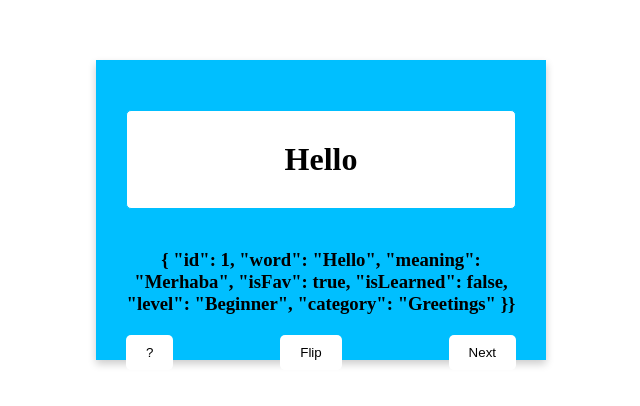
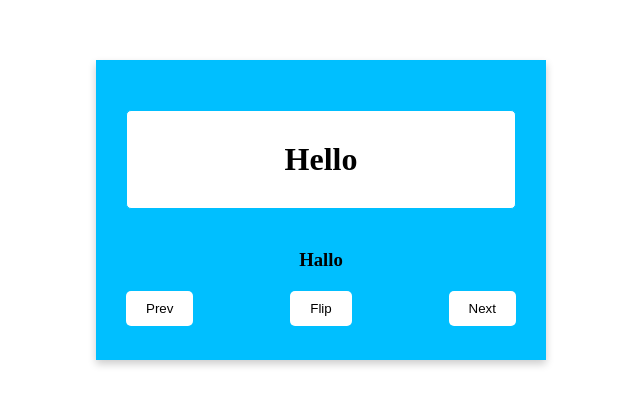
Before and after one commit to MrGultekin/language-app, a Vue app: page / in a window 1280 px wide. Shown: the part 196-602 px from the top of the page, without its empty margins (319-959 px from the left). Built offline with nearby package versions, Linux system fonts and the light colour scheme.

Commit message:
finalized

```diff
--- a/src/App.vue
+++ b/src/App.vue
@@ -15,8 +15,11 @@
       <FrontCard
         :vocab-prop="vocabStore.vocabs"
         :vocab-id="vocabStore.vocabs.map((vocab) => vocab)"
+        :all="vocabStore"
+        @next="next()"
+        @prev="prev()"
       />
-      <BackCard />
+      <BackCard :vocab-prop="vocabStore.vocabs" :all="vocabStore" />
     </div>
   </div>
 
@@ -66,9 +69,30 @@ export default {
   },
   setup() {
     const vocabStore = useVocabStore();
-    const filter = ref("all");
+    const filter = ref("");
 
-    return { vocabStore, filter };
+    // const next = () => {
+    //   console.log("next");
+    //   vocabStore.i++;
+    // };
+    const next = () => {
+      console.log("next");
+      if (vocabStore.i < vocabStore.vocabs.length - 1) {
+        vocabStore.i++;
+      } else {
+        vocabStore.i = 0;
+      }
+    };
+    const prev = () => {
+      console.log("prev");
+      if (vocabStore.i > 0) {
+        vocabStore.i--;
+      } else {
+        vocabStore.i = vocabStore.vocabs.length - 1;
+      }
+    };
+
+    return { vocabStore, filter, next, prev };
   },
 };
 </script>
--- a/src/components/BackCard.vue
+++ b/src/components/BackCard.vue
@@ -1,12 +1,10 @@
 <template>
   <div class="back-card">
-    <h2>Merhaba</h2>
-
+    <h2>{{ vocabProp[all.i].meaning }}</h2>
     <div class="button-group">
-      <button class="button flip" @click="flipCard">&#10007;</button>
+      <button class="button flip" @click="true">&#10007;</button>
       <button class="button flip" @click="flipCard">Flip</button>
-
-      <button class="button next" @click="nextCard">&checkmark;</button>
+      <button class="button next" @click="false">&checkmark;</button>
     </div>
   </div>
 </template>
@@ -14,6 +12,7 @@
 <script>
 export default {
   name: "BackCard",
+  props: ["vocabProp", "all"],
   methods: {
     flipCard() {
       const flipElement = document.getElementById("flip-element");
@@ -21,7 +20,6 @@ export default {
     },
   },
 };
-
 </script>
 
 <style scoped></style>
--- a/src/components/FrontCard.vue
+++ b/src/components/FrontCard.vue
@@ -1,12 +1,16 @@
 <template>
   <div class="front-card">
-    <h2>{{ vocabProp[0].word }}</h2>
+    <h2>{{ vocabProp[all.i].word }}</h2>
     <!--    <h2>{{ vocabProp.map((key, vocab) => vocab[0].word) }}</h2>-->
-    <h3>{{ vocabId[0] }}}</h3>
+    <!--    <h3>{{ vocabId[index].meaning }}</h3>-->
+    <h3>{{ vocabId[all.i].meaning }}</h3>
+    <!--    <h3>{{ index }}</h3>-->
+    <!--    <h3>{{ all.i }}</h3>-->
+
     <div class="button-group">
-      <button class="button question">?</button>
+      <button class="button previous" @click="$emit('prev')">Prev</button>
       <button class="button flip" @click="flipCard">Flip</button>
-      <button class="button next" @click="nextCard(vocabProp[0])">Next</button>
+      <button class="button next" @click="$emit('next')">Next</button>
     </div>
   </div>
 </template>
@@ -14,16 +18,42 @@
 <script>
 export default {
   name: "FrontCard",
-  props: ["vocabProp", "vocabId"],
+  props: ["vocabProp", "vocabId", "all"],
+  // data() {
+  //   return {
+  //     index: 0,
+  //   };
+  // },
 
   methods: {
+    // flipCard() {
+    //   const flipElement = document.getElementById("flip-element");
+    //   flipElement.style.transform = "rotateY(180deg)";
+    // },
+    // nextWord() {
+    //   if (this.index < this.vocabProp.length - 1) {
+    //     this.index++;
+    //   } else {
+    //     this.index = 0;
+    //   }
+    // },
+    // previousWord() {
+    //   if (this.index > 0) {
+    //     this.index--;
+    //   } else {
+    //     this.index = this.vocabProp.length - 1;
+    //   }
+    // },
+    // nextWord: function () {
+    //   if (this.all.i < this.vocabProp.length - 1) {
+    //     this.all.i++;
+    //   } else {
+    //     this.all.i = 0;
+    //   }
+    // },
     flipCard() {
       const flipElement = document.getElementById("flip-element");
       flipElement.style.transform = "rotateY(180deg)";
-    },
-    nextCard(id) {
-      const flipElement = document.getElementById("flip-element");
-      i++;
     },
   },
 };
--- a/src/stores/vocabStore.js
+++ b/src/stores/vocabStore.js
@@ -4,9 +4,18 @@ export const useVocabStore = defineStore("vocabStore", {
   state: () => ({
     vocabs: [
       {
+        id: 0,
+        word: "Hello",
+        meaning: "Hallo",
+        isFav: true,
+        isLearned: false,
+        level: "Beginner",
+        category: "Greetings",
+      },
+      {
         id: 1,
-        word: "Hello",
-        meaning: "Merhaba",
+        word: "Goodbye",
+        meaning: "Auf Wiedersehen",
         isFav: true,
         isLearned: false,
         level: "Beginner",
@@ -14,26 +23,17 @@ export const useVocabStore = defineStore("vocabStore", {
       },
       {
         id: 2,
-        word: "Goodbye",
-        meaning: "Güle güle",
-        isFav: true,
-        isLearned: false,
-        level: "Beginner",
-        category: "Greetings",
-      },
-      {
-        id: 3,
         word: "How are you?",
-        meaning: "Nasılsın?",
+        meaning: "Wie geht es dir?",
         isFav: true,
         isLearned: false,
         level: "Intermediate",
         category: "Introductions",
       },
       {
-        id: 4,
+        id: 3,
         word: "I am fine",
-        meaning: "İyiyim",
+        meaning: "Mir geht es gut",
         isFav: false,
         isLearned: true,
         level: "Intermediate",
@@ -41,6 +41,7 @@ export const useVocabStore = defineStore("vocabStore", {
       },
     ],
     nameOfApp: "Learn with Pineapple",
+    i: 0,
   }),
   getters: {
     getIsLearned() {
```
